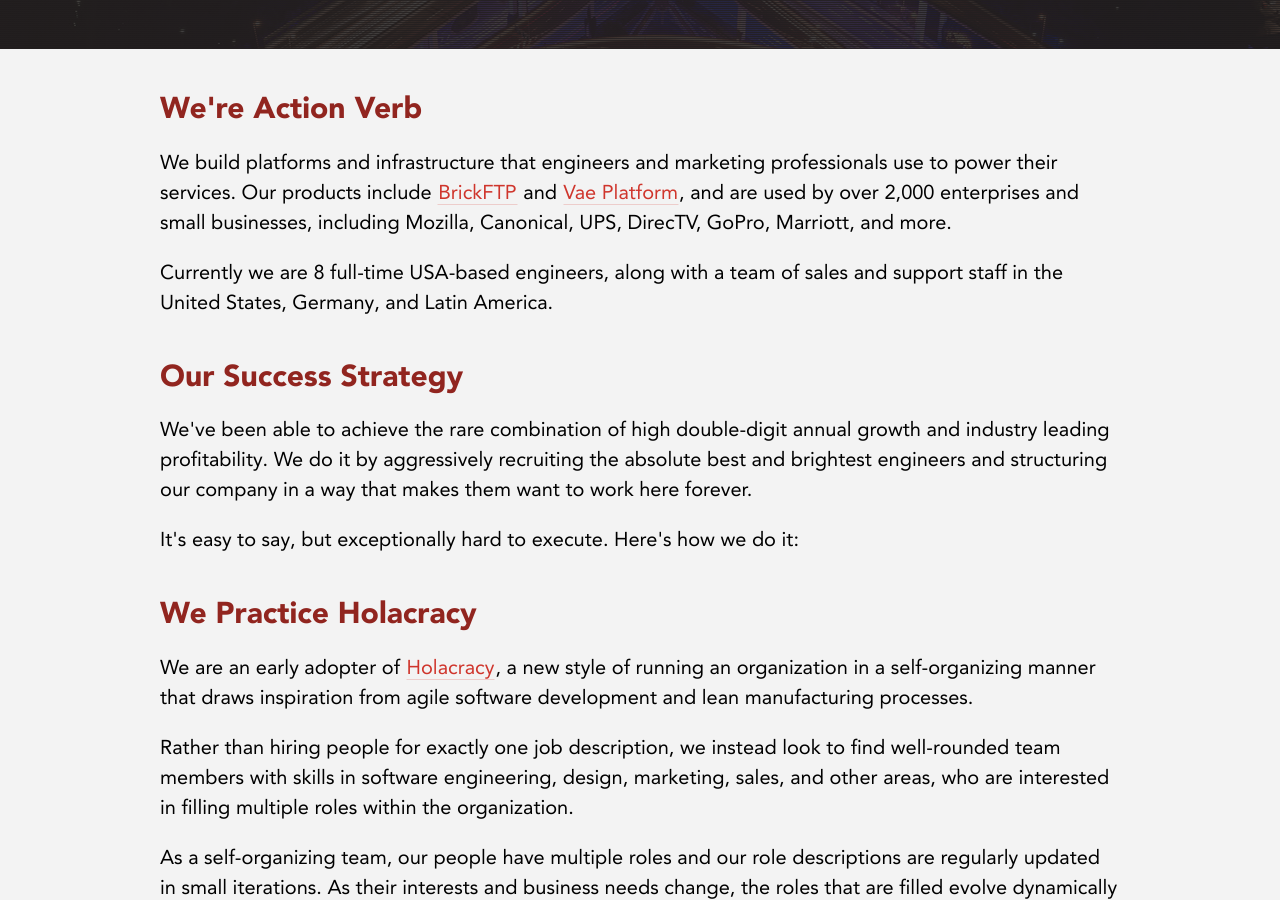
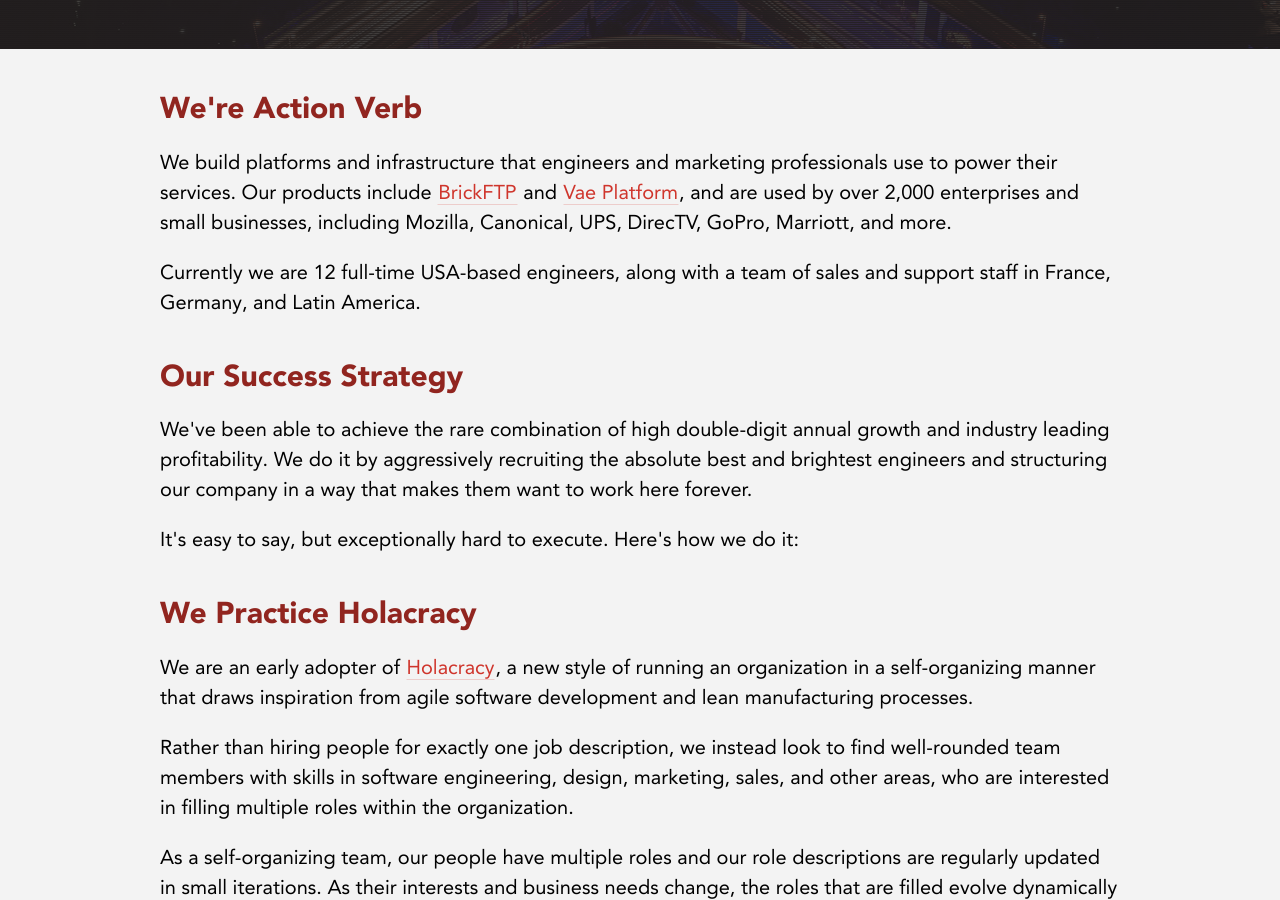
Before and after one commit to edelstone/actionverb.com, a Jekyll site: the page built from index.html, in a window 1280 px wide and 900 px high, scrolled down 363 px. Built offline with Jekyll 4.4.1, drawn with Linux system fonts in a browser that asks for light colours; some web fonts are replaced.

Commit message:
update headcount

```diff
--- a/index.html
+++ b/index.html
@@ -9,7 +9,7 @@ hero-class: hero-1
 
 <p>We build platforms and infrastructure that engineers and marketing professionals use to power their services. Our products include <a href="https://brickftp.com/">BrickFTP</a> and <a href="https://vaeplatform.com/">Vae Platform</a>, and are used by over 2,000 enterprises and small businesses, including Mozilla, Canonical, UPS, DirecTV, GoPro, Marriott, and more.</p>
 
-<p>Currently we are 8 full-time USA-based engineers, along with a team of sales and support staff in the United States, Germany, and Latin America.</p>
+<p>Currently we are 12 full-time USA-based engineers, along with a team of sales and support staff in France, Germany, and Latin America.</p>
 
 
 <h2>Our Success Strategy</h2>
```
